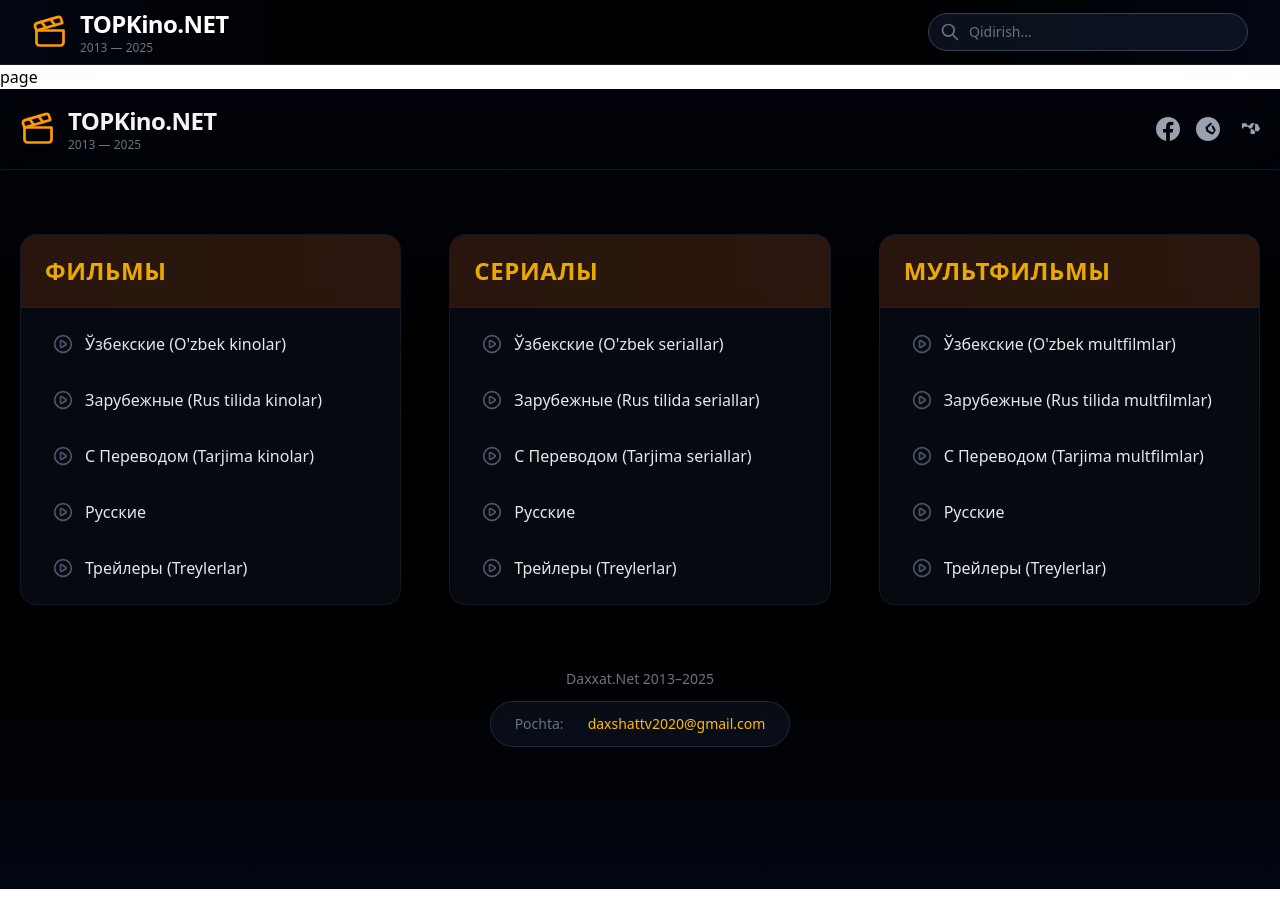
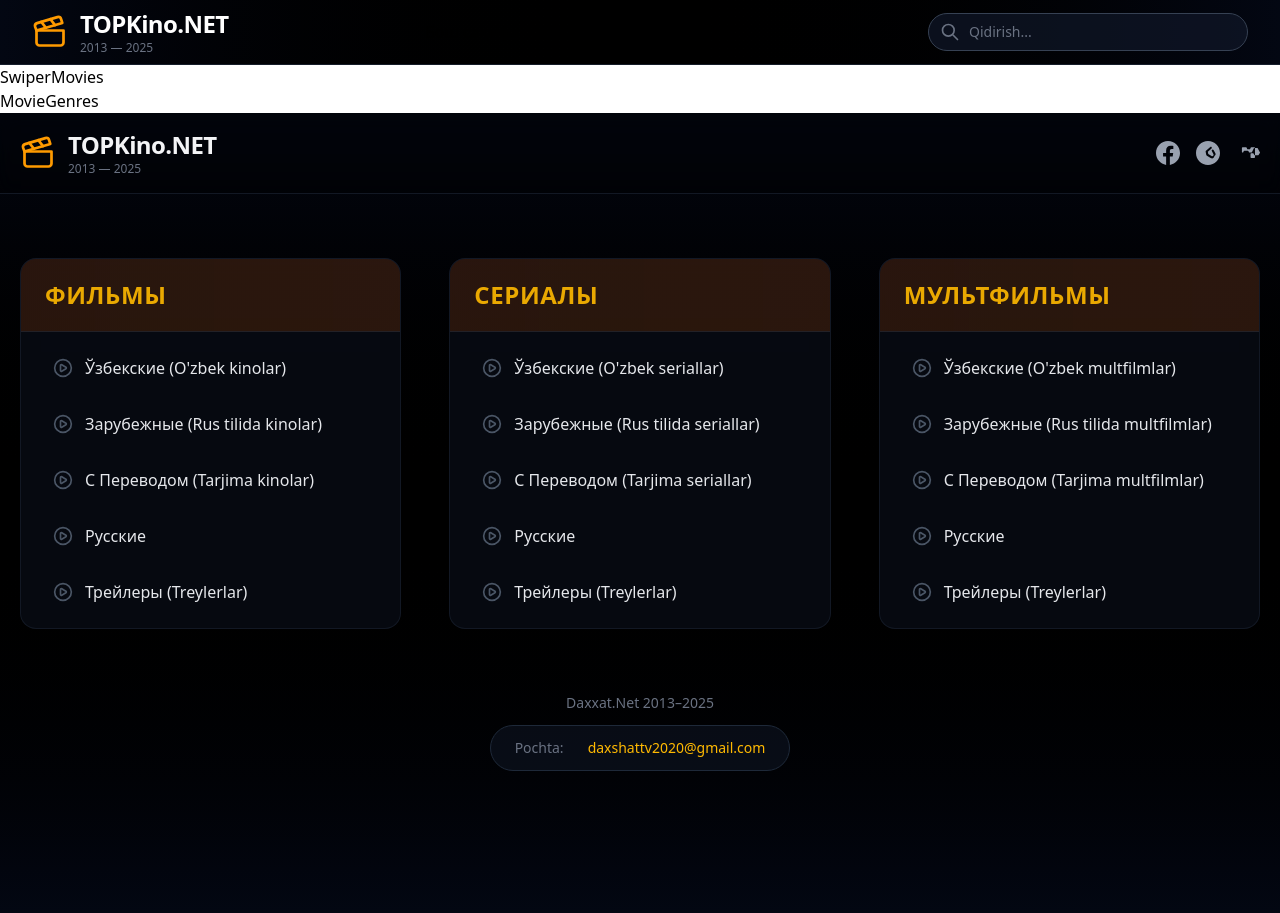
Before and after one commit to abdulbositsobitjonov007/Movie-project, a Next.js app: page / in a window 1280 px wide. Before the commit the page ends 889 px from the top, so only its background shows below. Built offline with nearby package versions, Linux system fonts and the light colour scheme.

Commit message:
adding pages

```diff
--- a/app/page.tsx
+++ b/app/page.tsx
@@ -1,9 +1,13 @@
-import React from 'react'
+import MovieGenres from "@/components/MovieGenres"
+import SwiperMovies from "@/components/SwiperMovies"
 
-function page() {
+function HomePage() {
   return (
-    <div>page</div>
+    <>
+      <SwiperMovies />
+      <MovieGenres />
+    </>
   )
 }
 
-export default page
+export default HomePage
--- /dev/null
+++ b/components/MovieGenres.tsx
@@ -0,0 +1,8 @@
+
+function MovieGenres() {
+    return (
+        <div>MovieGenres</div>
+    )
+}
+
+export default MovieGenres
--- /dev/null
+++ b/components/SwiperMovies.tsx
@@ -0,0 +1,8 @@
+
+function SwiperMovies() {
+    return (
+        <div>SwiperMovies</div>
+    )
+}
+
+export default SwiperMovies
```
Also changed, not shown: components/Header.tsx (+5 -5 lines).
